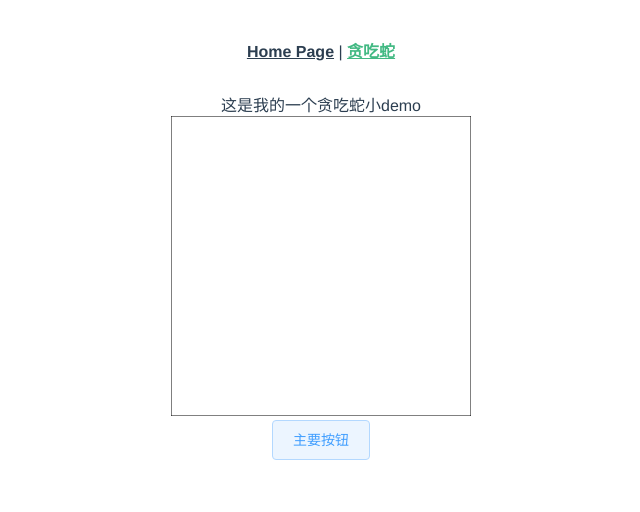
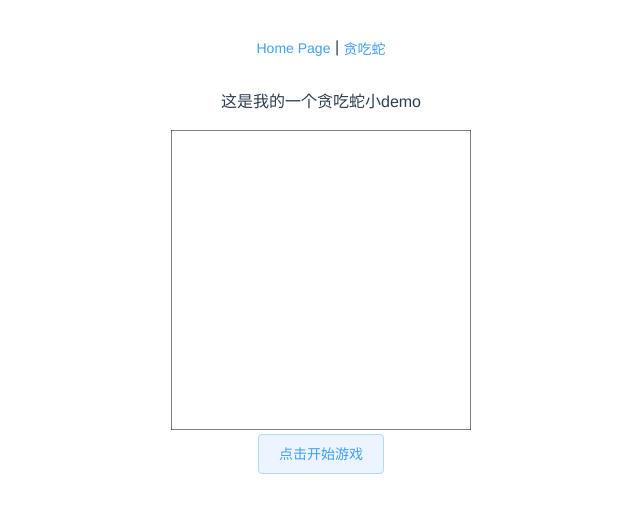
Before and after one commit to charlotteForever/snake_game, a Vue app: page /#/about in a window 1280 px wide. Shown: the top 512 px of the page, without its empty margins (319-959 px from the left). Built offline with nearby package versions, Linux system fonts and the light colour scheme.

Commit message:
“基本功能实现"

```diff
--- a/src/App.vue
+++ b/src/App.vue
@@ -1,8 +1,13 @@
 <template>
   <div id="app">
     <div id="nav">
-      <router-link to="/">Home Page</router-link> |
-      <router-link to="/about">贪吃蛇</router-link>
+      <router-link to="/">
+        <el-link type="primary">Home Page</el-link></router-link
+      >
+      |
+      <router-link to="/about">
+        <el-link type="primary">贪吃蛇</el-link></router-link
+      >
     </div>
     <router-view />
   </div>
@@ -21,12 +26,12 @@
   padding: 30px;
 }
 
-#nav a {
+/* #nav a {
   font-weight: bold;
   color: #2c3e50;
 }
 
 #nav a.router-link-exact-active {
   color: #42b983;
-}
+} */
 </style>
--- a/src/views/About.vue
+++ b/src/views/About.vue
@@ -1,10 +1,17 @@
 <template>
   <div class="game">
-    这是我的一个贪吃蛇小demo<br />
+    这是我的一个贪吃蛇小demo<br /><br />
     <canvas ref="panel" width="300" height="300"></canvas><br />
     <!-- <button @click="startGame">开始游戏</button> -->
     <el-row>
-      <el-button type="primary" plain @click="startGame">主要按钮</el-button>
+      <el-button v-show="!starting" type="primary" plain @click="startGame"
+        >点击开始游戏</el-button
+      >
+    </el-row>
+    <el-row>
+      <el-button v-show="starting" type="primary" plain @click="pauseGame"
+        >点击暂停游戏</el-button
+      >
     </el-row>
   </div>
 </template>
@@ -32,19 +39,27 @@ export default {
       },
       // 存放定时器
       timer: {},
+      // 游戏是否开始
+      starting: false,
     };
   },
   methods: {
     startGame() {
+      this.starting = true;
       // 每隔100ms重新绘制蛇
       this.timer = setInterval(() => {
         // 清空画布重新画蛇
         this.clearCanvas();
-        // 先画蛇
-        this.drawSnake();
         this.drawFood(); //画一个食物
         this.moveSnake(); //里面如果蛇吃掉了食物，就会重新生成一个食物；在下一次进入定时器时候画到屏幕上
+        this.drawSnake();
       }, 100);
+    },
+
+    // 暂停游戏
+    pauseGame() {
+      this.starting = false;
+      clearInterval(this.timer);
     },
 
     //清空画布
@@ -75,14 +90,14 @@ export default {
     moveSnake() {
       // 新建一个头部
       let snakePart = {
-        x: this.snake.x + this.speedX,
-        y: this.snake.y + this.speedY,
+        x: this.snake[0].x + this.speedX,
+        y: this.snake[0].y + this.speedY,
       };
       this.snake.unshift(snakePart);
       // 判断是否吃到食物
       if (this.snake[0].x === this.food.x && this.snake[0].y === this.food.y) {
         // 重新生成一个食物
-        addFood();
+        this.addFood();
       } else {
         // 删除尾巴
         this.snake.pop();
@@ -93,6 +108,8 @@ export default {
       // 如果食物的位置和蛇的身体重叠，那么重新生成一个食物
       this.food.x = this.randomTen(0, this.panel.width - 10);
       this.food.y = this.randomTen(0, this.panel.height - 10);
+      console.log("食物坐标", this.food.x, this.food.y);
+      // 返回数组中满足提供的测试函数的第一个元素的值。否则返回 undefined
       let overlapped = this.snake.find(
         (el) => el.x === this.food.x && el.y === this.food.y
       );
@@ -115,9 +132,49 @@ export default {
     randomTen(min, max) {
       return Math.floor((Math.random() * (max - min + 1) + min) / 10) * 10;
     },
+
+    // 改变蛇的方向
+    changeDirection(e) {
+      // console.log("获取到了键盘事件", e.keyCode);
+      // 如果按下了上且 speedY！=10（蛇不是往下走），那么就往上走（speedY=-10）
+      // 判断用户按下了哪个键
+      let press_LEFT = 37;
+      let press_UP = 38;
+      let press_RIGHT = 39;
+      let press_DOWN = 40;
+      // 判断蛇目前的走向
+      let goingLeft = this.speedX === -10;
+      let goingUp = this.speedY === -10;
+      let goingRight = this.speedX === 10;
+      let goingDown = this.speedY === 10;
+      // 如果用户按下了 左，且蛇不是向右走
+      if (e.keyCode === press_LEFT && !goingRight) {
+        // 设置行走方向为左
+        this.speedX = -10;
+        this.speedY = 0;
+      }
+      // 如果用户按下了 上 且蛇不是向下走
+      else if (e.keyCode === press_UP && !goingDown) {
+        // 设置行走方向为上
+        this.speedX = 0;
+        this.speedY = -10;
+      }
+      // 入宫用户按下了 右 且蛇不是向左走
+      else if (e.keyCode === press_RIGHT && !goingLeft) {
+        this.speedX = 10;
+        this.speedY = 0;
+      }
+      // 如果用户按下了 下 且蛇不是向上走
+      else if (e.keyCode === press_DOWN && !goingUp) {
+        this.speedX = 0;
+        this.speedY = 10;
+      }
+    },
   },
 
   mounted() {
+    // 监听键盘事件，获取用户当前按下的键。结合蛇的移动方向(speed),来对蛇进行移动
+    document.addEventListener("keyup", this.changeDirection);
     // 先创建面板
     /** @type {HTMLCanvasElement} */
     // panel在这里初始化
@@ -131,10 +188,8 @@ export default {
     this.context.strokeRect(0, 0, this.panel.width, this.panel.height);
     // 画整条蛇
     // this.drawSnake();
-    console.log("mounted1", this.food.x, this.food.y);
-    // 生成一个食物
+    // 生成一个食物;
     this.addFood();
-    console.log("mounted2", this.food.x, this.food.y);
   },
 };
 </script>
```
